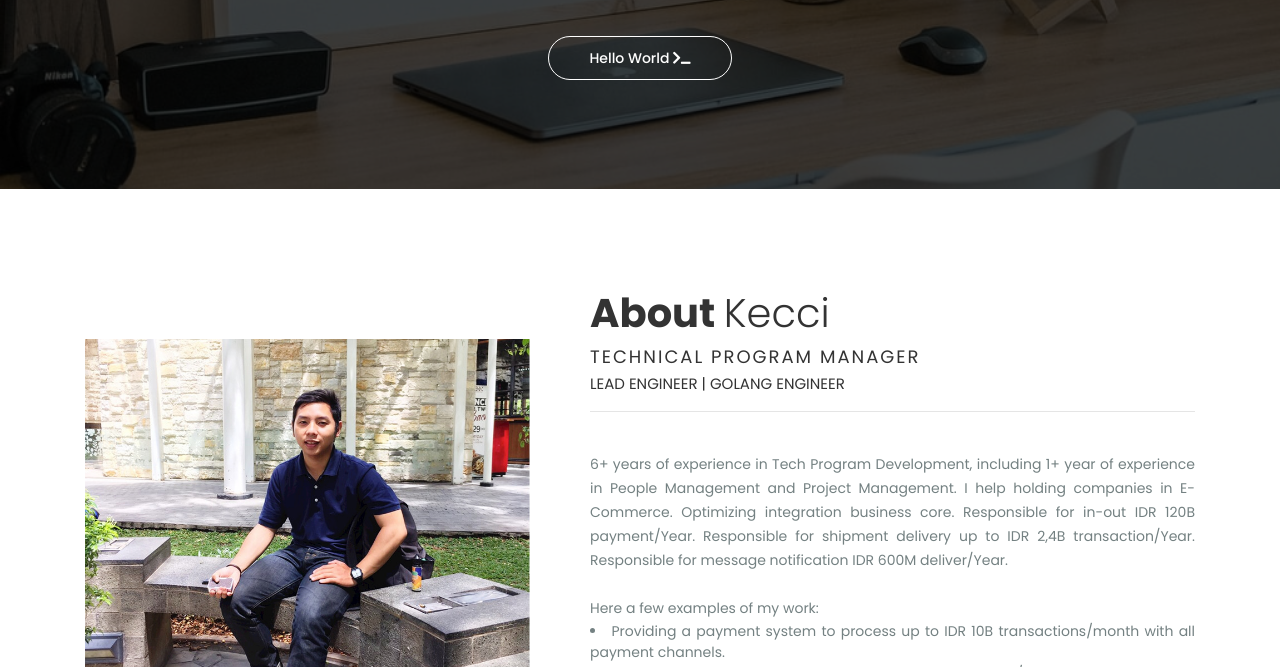
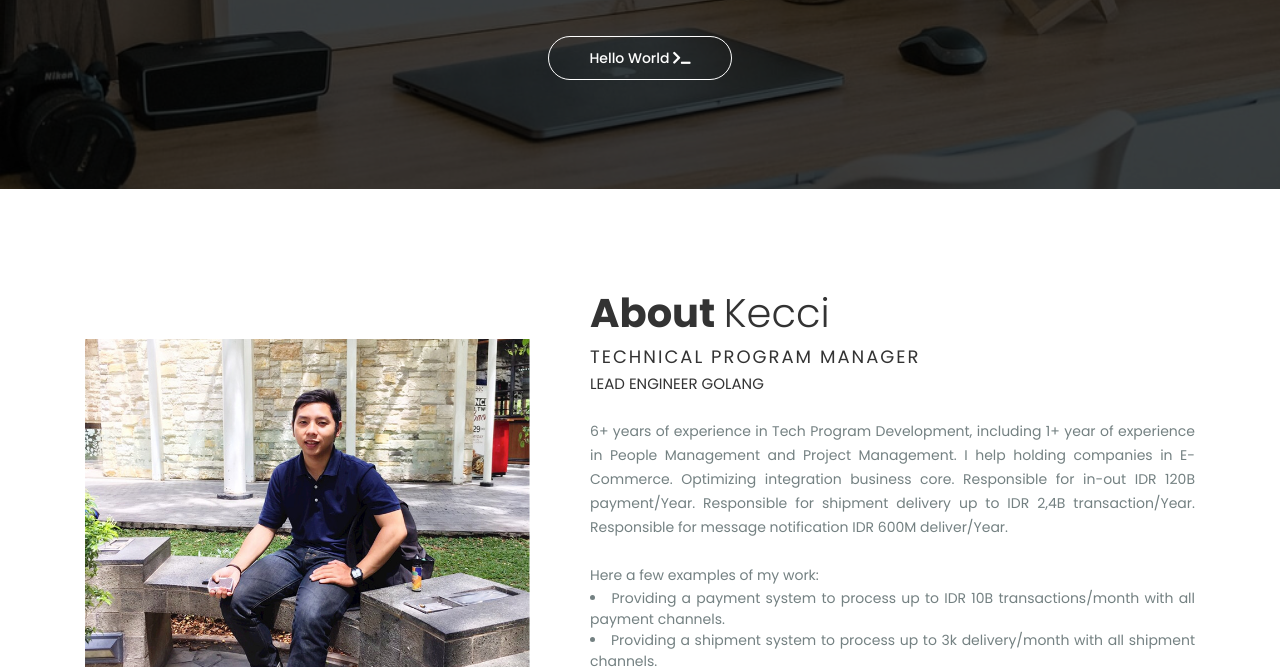
Before and after one commit to kecci/kecci.github.io, a plain HTML site: page index.html in a window 1280 px wide. Shown: the part 433-1100 px from the top of the page. Drawn offline with Linux system fonts and the light colour scheme.

Commit message:
enhance title

```diff
--- a/index.html
+++ b/index.html
@@ -157,8 +157,7 @@
 						<div class="about-us-title">
 							<p>About <span class="thin-text">Kecci</span></p>
 							<p>TECHNICAL PROGRAM MANAGER</p>
-							<div>LEAD ENGINEER | GOLANG ENGINEER</div>
-							<hr>
+							<div>LEAD ENGINEER GOLANG</div>
 						</div>
 						<div class="about-us-explanation">
 							<p>
```
